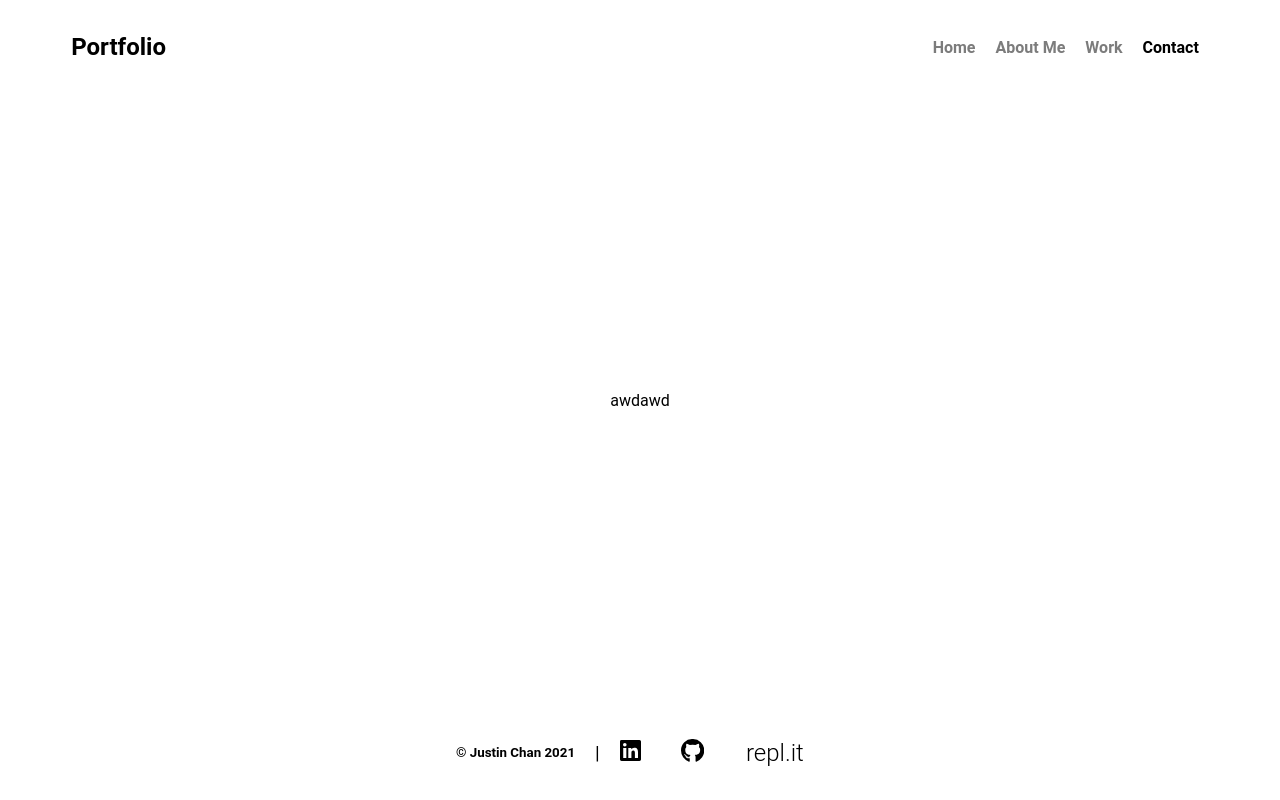
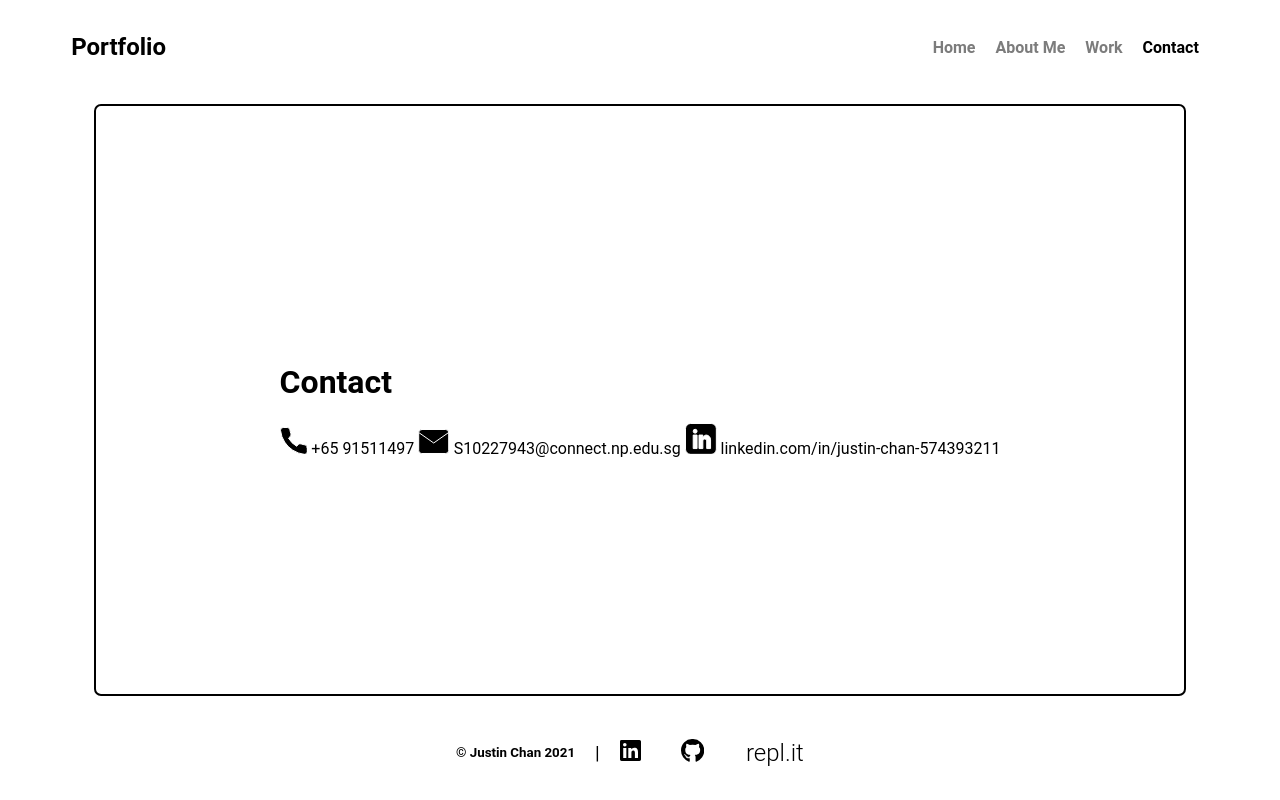
Before and after one commit to jstnde/Assignment-1, a plain HTML site: page contact.html in a window 1280 px wide. Drawn offline with Linux system fonts and the light colour scheme.

Commit message:
Updated contact page

```diff
--- a/contact.html
+++ b/contact.html
@@ -42,7 +42,36 @@
         </nav>
     </header>
     <main>
-        <div>awdawd</div>
+        <div class="container center">
+            <div class="contact">
+                <div class="text">
+                    <h1>Contact</h1>
+                    <div class="contactList">
+                        <a href="#">
+                            <svg xmlns="http://www.w3.org/2000/svg" width="27.804" height="27.857" viewBox="0 0 27.804 27.857">
+                                <path id="Icon_feather-phone" data-name="Icon feather-phone" d="M29.969,23.106v4.043a2.7,2.7,0,0,1-2.938,2.7A26.669,26.669,0,0,1,15.4,25.707a26.278,26.278,0,0,1-8.085-8.085A26.669,26.669,0,0,1,3.179,5.938,2.7,2.7,0,0,1,5.86,3H9.9a2.7,2.7,0,0,1,2.7,2.318A17.3,17.3,0,0,0,13.542,9.1a2.7,2.7,0,0,1-.606,2.843l-1.711,1.711a21.561,21.561,0,0,0,8.085,8.085l1.711-1.711a2.7,2.7,0,0,1,2.843-.606,17.3,17.3,0,0,0,3.787.943,2.7,2.7,0,0,1,2.318,2.736Z" transform="translate(-2.666 -2.5)" fill="#000" stroke="#fff" stroke-linecap="round" stroke-linejoin="round" stroke-width="1"/>
+                            </svg>
+                            <span>+65 91511497</span>
+                        </a>
+                        <a href="mailto:s10227943@connect.np.edu.sg" class="email">
+                            <svg xmlns="http://www.w3.org/2000/svg" width="31.393" height="25" viewBox="0 0 31.393 25">
+                                <g id="Icon_feather-mail" data-name="Icon feather-mail" transform="translate(-2.304 -5.5)">
+                                    <path id="Path_4" data-name="Path 4" d="M6,6H30a3.009,3.009,0,0,1,3,3V27a3.009,3.009,0,0,1-3,3H6a3.009,3.009,0,0,1-3-3V9A3.009,3.009,0,0,1,6,6Z" fill="#000" stroke="#fff" stroke-linecap="round" stroke-linejoin="round" stroke-width="1"/>
+                                    <path id="Path_5" data-name="Path 5" d="M33,9,18,19.5,3,9" fill="#000" stroke="#fff" stroke-linecap="round" stroke-linejoin="round" stroke-width="1"/>
+                                </g>
+                            </svg>
+                            <span>S10227943@connect.np.edu.sg</span>
+                        </a>
+                        <a href="https://www.linkedin.com/in/justin-chan-574393211/" target="_blank">
+                            <svg xmlns="http://www.w3.org/2000/svg" width="31.849" height="31.849" viewBox="0 0 31.849 31.849">
+                                <path id="Icon_metro-linkedin" data-name="Icon metro-linkedin" d="M28.238,1.928H7.752A5.2,5.2,0,0,0,2.571,7.11V27.595a5.2,5.2,0,0,0,5.182,5.182H28.238a5.2,5.2,0,0,0,5.182-5.182V7.11a5.2,5.2,0,0,0-5.182-5.182Zm-14.1,25.064H10.283V13.5h3.856v13.5ZM12.211,11.568A1.928,1.928,0,1,1,14.139,9.64,1.928,1.928,0,0,1,12.211,11.568ZM27.635,26.992H23.779V19.28a1.928,1.928,0,1,0-3.856,0v7.712H16.067V13.5h3.856V15.89c.8-1.092,2.011-2.394,3.374-2.394a4.6,4.6,0,0,1,4.338,4.82v8.676Z" transform="translate(-2.071 -1.428)" fill="#000" stroke="#fff" stroke-width="1"/>
+                            </svg>
+                            <span>linkedin.com/in/justin-chan-574393211</span>
+                        </a>
+                    </div>
+                </div>
+            </div>
+        </div>
     </main>
     <footer>
         <small>&copy; Justin Chan 2021</small>
```
